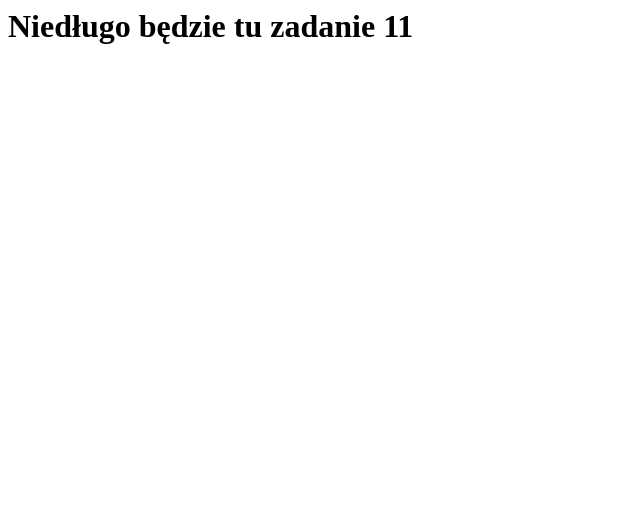
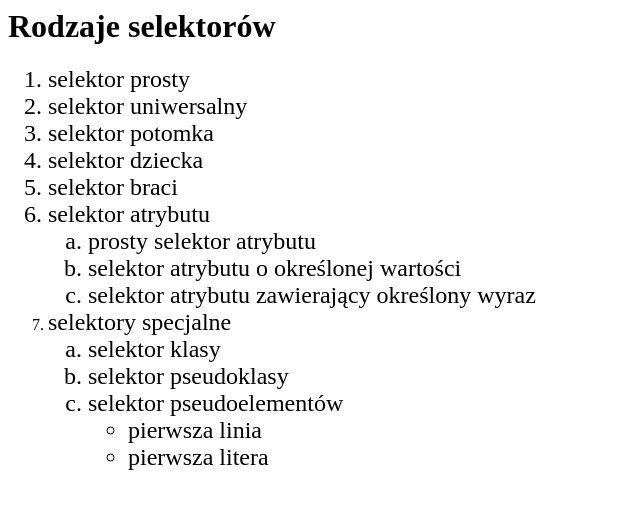
Before and after one commit to tooja/css, a plain HTML site: page bank_z11.html in a window 1280 px wide. Shown: the whole page, without its empty margins (0-640 px from the left). Drawn offline with Linux system fonts and the light colour scheme.

Commit message:
Update bank_z11.html

```diff
--- a/bank_z11.html
+++ b/bank_z11.html
@@ -4,6 +4,30 @@
 		<meta http-equiv="Content-Type" content="text/html; charset=utf-8">
 	</head>
 	<body>
-	<h1> Niedługo będzie tu zadanie 11 </h1>
+	<h1> Rodzaje selektorów </h1>
+	<font size="5">
+	<ol>
+		<li> selektor prosty
+		<li> selektor uniwersalny
+		<li> selektor potomka
+		<li> selektor dziecka
+		<li> selektor braci
+		<li> selektor atrybutu
+		<ol type="a">
+			<li> prosty selektor atrybutu
+			<li> selektor atrybutu o określonej wartości
+			<li> selektor atrybutu zawierający określony wyraz
+		</ol>
+		<li> selektory specjalne
+		<ol type="a">
+			<li> selektor klasy
+			<li> selektor pseudoklasy
+			<li> selektor pseudoelementów
+			<ul type="circle">
+				<li> pierwsza linia
+				<li> pierwsza litera
+			</ul>
+	</ol>
+	</font>
 	</body>
 </html>
```
